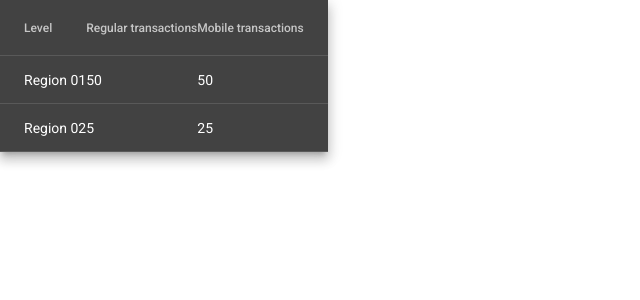
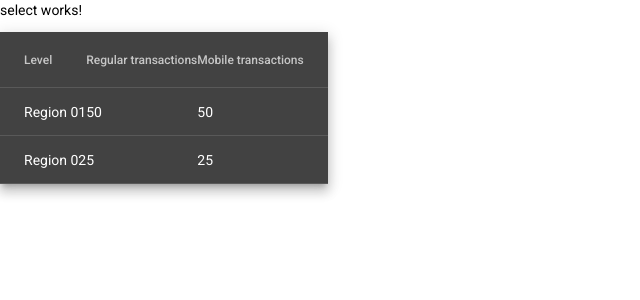
Before and after one commit to victor-arana/mobile-membership-dashboard-v5, an Angular app: page / in a window 1280 px wide. Shown: the top 300 px of the page, without its empty margins (0-640 px from the left). Built offline with nearby package versions, Linux system fonts and the light colour scheme.

Commit message:
:alembic: show-component, shows the select component
Changes committed:
	modified:   src/app/app.component.html

```diff
--- a/src/app/app.component.html
+++ b/src/app/app.component.html
@@ -1,2 +1,3 @@
+<app-select></app-select>
 <app-material-table [distributions]="transactions"></app-material-table>
 <router-outlet></router-outlet>
```
